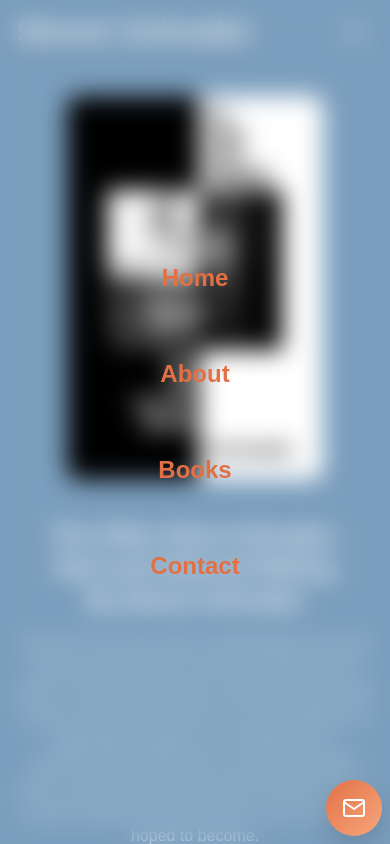
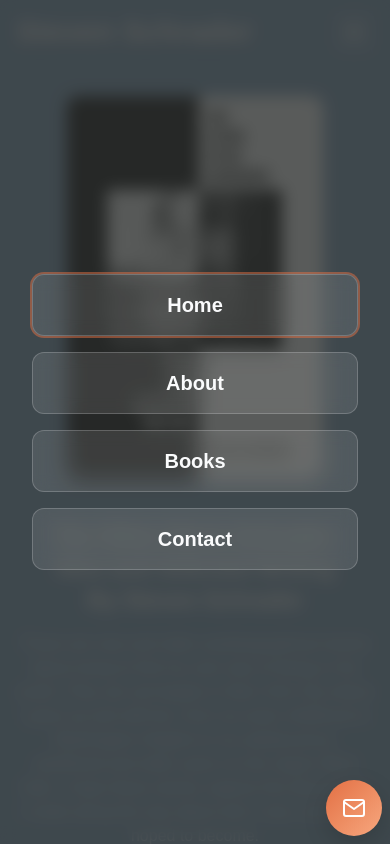
Before and after one commit to jamhanpar/20250808-steven-schrader, a Next.js app: page / in a window 390 px wide. Both pictures are taken after a click on the button 354 px from the left and 32 px from the top of the page. Shown: the top 844 px of the page. Built offline with nearby package versions, Linux system fonts and the light colour scheme.

Commit message:
updated mobile nav menu to make it more legible

```diff
--- a/src/app/components/nav/Nav.css
+++ b/src/app/components/nav/Nav.css
@@ -1,3 +1,105 @@
 .nav {
   grid-area: nav;
 }
+
+/* Mobile menu animations */
+@keyframes slideInUp {
+  from {
+    opacity: 0;
+    transform: translateY(30px) scale(0.95);
+  }
+  to {
+    opacity: 1;
+    transform: translateY(0) scale(1);
+  }
+}
+
+@keyframes fadeIn {
+  from {
+    opacity: 0;
+  }
+  to {
+    opacity: 1;
+  }
+}
+
+/* Ensure backdrop blur is properly supported */
+.mobile-menu-backdrop {
+  backdrop-filter: blur(8px);
+  -webkit-backdrop-filter: blur(8px);
+}
+
+/* Improved mobile menu items */
+.mobile-menu-item {
+  position: relative;
+  overflow: hidden;
+}
+
+.mobile-menu-item::before {
+  content: "";
+  position: absolute;
+  top: 0;
+  left: -100%;
+  width: 100%;
+  height: 100%;
+  background: linear-gradient(
+    90deg,
+    transparent,
+    rgba(255, 255, 255, 0.1),
+    transparent
+  );
+  transition: left 0.5s;
+}
+
+.mobile-menu-item:hover::before {
+  left: 100%;
+}
+
+/* Enhanced focus states for accessibility */
+.mobile-menu-item:focus-visible {
+  outline: 2px solid rgba(255, 255, 255, 0.8);
+  outline-offset: 2px;
+}
+
+/* Active menu item enhancement */
+.nav-active-mobile {
+  position: relative;
+}
+
+.nav-active-mobile::after {
+  content: "";
+  position: absolute;
+  left: 50%;
+  bottom: 8px;
+  width: 6px;
+  height: 6px;
+  background-color: white;
+  border-radius: 50%;
+  transform: translateX(-50%);
+  animation: pulse 2s infinite;
+}
+
+@keyframes pulse {
+  0%,
+  100% {
+    opacity: 1;
+    transform: translateX(-50%) scale(1);
+  }
+  50% {
+    opacity: 0.7;
+    transform: translateX(-50%) scale(1.2);
+  }
+}
+
+/* Smooth mobile menu transitions */
+.mobile-menu-container {
+  animation: fadeIn 0.3s ease-out;
+}
+
+/* Better touch targets */
+@media (max-width: 768px) {
+  .mobile-menu-item {
+    min-height: 56px; /* Ensure 56px minimum touch target */
+    touch-action: manipulation; /* Optimize for touch */
+  }
+}
--- a/src/app/components/nav/Nav.tsx
+++ b/src/app/components/nav/Nav.tsx
@@ -133,9 +133,19 @@ const Nav: React.FC<NavProps> = ({ classname }) => {
         {/* Mobile Hamburger */}
         <div className="md:hidden flex items-center">
           <button
-            onClick={() => setMenuOpen(!menuOpen)}
-            className="text-primary inline-flex items-center justify-center p-2 rounded-md focus:outline-none"
+            onClick={() => {
+              console.log("Hamburger clicked, current menuOpen:", menuOpen);
+              setMenuOpen(!menuOpen);
+            }}
+            className={clsx(
+              "text-primary inline-flex items-center justify-center p-2 rounded-md focus:outline-none",
+              "hover:bg-white/10 active:scale-95",
+              "touch-action-manipulation", // Improve touch responsiveness
+              menuOpen && "bg-white/10"
+            )}
             aria-label="Toggle menu"
+            aria-expanded={menuOpen}
+            type="button"
           >
             <svg
               className="h-6 w-6"
@@ -148,7 +158,7 @@ const Nav: React.FC<NavProps> = ({ classname }) => {
                 <path
                   strokeLinecap="round"
                   strokeLinejoin="round"
-                  strokeWidth={2}
+                  strokeWidth={2.5}
                   d="M6 18L18 6M6 6l12 12"
                 />
               ) : (
@@ -166,26 +176,32 @@ const Nav: React.FC<NavProps> = ({ classname }) => {
       {/* Mobile Menu */}
       {menuOpen && (
         <div className="fixed inset-0 z-50 md:hidden">
-          {/* Blurred overlay */}
+          {/* Enhanced dark overlay - this will handle clicks */}
           <div
-            className="absolute inset-0 bg-[var(--jp-color-surface)]/60 backdrop-blur-md transition-all duration-300"
-            onClick={() => setMenuOpen(false)}
+            className="absolute inset-0 bg-black/80 backdrop-blur-sm cursor-pointer"
+            onClick={() => {
+              console.log("Overlay clicked - closing menu");
+              setMenuOpen(false);
+            }}
           />
-          {/* Menu links */}
-          <div
-            className="relative flex flex-col items-center justify-center h-full w-full gap-8"
-            onClick={() => setMenuOpen(false)}
-          >
+
+          {/* Menu links container - positioned absolutely to not interfere with overlay clicks */}
+          <div className="absolute inset-0 flex flex-col items-center justify-center px-8 py-16 pointer-events-none">
+            <div className="flex flex-col gap-4 w-full max-w-sm pointer-events-auto">
               {navLinks.map((link) => (
+                <div key={link.name}>
                   <Link
-                key={link.name}
                     href={link.href}
                     className={clsx(
-                  "text-accent text-2xl font-semibold px-6 py-4 rounded-md transition-colors text-center w-full z-10 hover:text-accent-hover",
-                  pathname === link.href && "nav-active-mobile"
+                      "w-full text-white text-xl font-semibold px-6 py-4 rounded-xl transition-all duration-200 text-center min-h-[56px] flex items-center justify-center",
+                      "bg-white/10 backdrop-blur-sm border border-white/20",
+                      "hover:bg-white/20 hover:border-white/30 hover:scale-105 active:scale-95",
+                      "focus:outline-none focus:ring-2 focus:ring-white/50 focus:ring-offset-2 focus:ring-offset-transparent",
+                      pathname === link.href &&
+                        "bg-[var(--jp-color-accent)]/90 border-[var(--jp-color-accent)] text-white ring-2 ring-[var(--jp-color-accent)]/50"
                     )}
                     onClick={(e) => {
-                  e.stopPropagation(); // Prevent closing when clicking a link
+                      console.log("Menu item clicked:", link.name);
                       handleNavLinkClick(link, e);
                       if (link.name !== "Contact") {
                         setMenuOpen(false);
@@ -194,7 +210,9 @@ const Nav: React.FC<NavProps> = ({ classname }) => {
                   >
                     {link.name}
                   </Link>
+                </div>
               ))}
+            </div>
           </div>
         </div>
       )}
```
Lines whose indentation alone changed are shown as unchanged.
